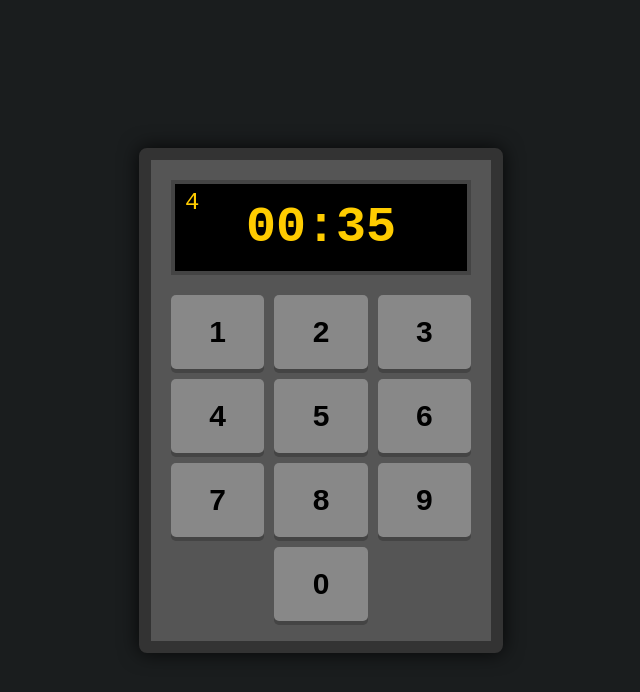
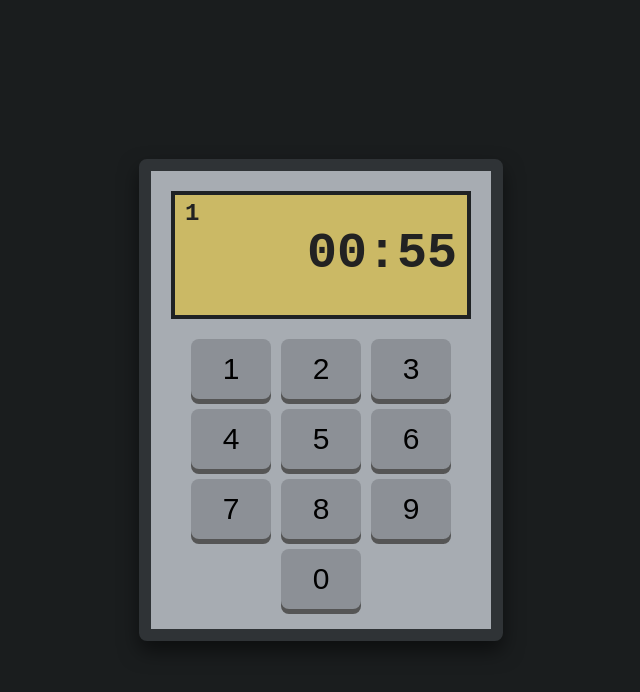
Before and after one commit to ocfamjam-byte/Pavlovbombalpha, a plain HTML site: page index.html in a window 1280 px wide. Shown: the whole page, without its empty margins (319-959 px from the left). Drawn offline with Linux system fonts and the light colour scheme.

Commit message:
Update index.html

```diff
--- a/index.html
+++ b/index.html
@@ -3,69 +3,77 @@
 <head>
     <meta name="viewport" content="width=device-width, initial-scale=1.0, maximum-scale=1.0, user-scalable=no">
     <style>
-        body { background-color: #1a1d1e; color: #fff; font-family: 'Courier New', monospace; text-align: center; display: flex; justify-content: center; align-items: center; height: 100vh; margin: 0; }
+        body { background-color: #1a1d1e; display: flex; justify-content: center; align-items: center; height: 100vh; margin: 0; font-family: 'Courier New', monospace; }
+        .module { background-color: #a7acb2; border: 12px solid #2f3336; padding: 20px; border-radius: 8px; width: 300px; box-shadow: 0 10px 20px rgba(0,0,0,0.5); }
 
-        .bomb-module { background-color: #555; border: 12px solid #333; border-radius: 8px; padding: 20px; width: 300px; box-shadow: 0 0 20px rgba(0,0,0,0.8); }
+        .screen { background-color: #cbb965; border: 4px solid #1f2224; height: 100px; position: relative; padding: 10px; color: #222; font-weight: bold; }
+        #timer { position: absolute; right: 10px; top: 30px; font-size: 50px; }
+        #target-digit { position: absolute; top: 5px; left: 10px; font-size: 24px; }
+        #typed-numbers { position: absolute; bottom: 5px; left: 10px; font-size: 24px; }
 
-        /* The Screen Layout */
-        .screen { background-color: #000; border: 4px solid #444; padding: 15px; margin-bottom: 20px; color: #ffcc00; font-family: 'Courier New', monospace; position: relative; }
-        #timer { font-size: 50px; font-weight: bold; }
-        #target-digit { position: absolute; top: 5px; left: 10px; font-size: 24px; color: #ffcc00; }
-
-        /* Keypad Styling */
-        .keypad { display: grid; grid-template-columns: repeat(3, 1fr); gap: 10px; }
-        .key { padding: 20px; font-size: 30px; font-weight: bold; background-color: #888; border: none; border-radius: 5px; box-shadow: 0 4px #444; color: #000; cursor: pointer; }
-        .key:active { background-color: #aaa; box-shadow: 0 2px #444; transform: translateY(2px); }
+        .keypad { display: grid; grid-template-columns: repeat(3, 80px); gap: 10px; justify-content: center; margin-top: 20px; }
+        .btn { font-size: 30px; background-color: #8c9096; border: none; border-radius: 8px; width: 80px; height: 60px; cursor: pointer;
+               box-shadow: 0 5px #555; transition: all 0.1s; }
+        .btn:active { box-shadow: 0 2px #555; transform: translateY(3px); }
     </style>
 </head>
 <body>
-    <div class="bomb-module">
+    <div class="module">
         <div class="screen">
-            <div id="target-digit">4</div>
-            <div id="timer">00:40</div>
+            <div id="target-digit">?</div>
+            <div id="timer">01:00</div>
+            <div id="typed-numbers"></div>
         </div>
-        <div class="keypad">
-            <button class="key" onclick="press(1)">1</button>
-            <button class="key" onclick="press(2)">2</button>
-            <button class="key" onclick="press(3)">3</button>
-            <button class="key" onclick="press(4)">4</button>
-            <button class="key" onclick="press(5)">5</button>
-            <button class="key" onclick="press(6)">6</button>
-            <button class="key" onclick="press(7)">7</button>
-            <button class="key" onclick="press(8)">8</button>
-            <button class="key" onclick="press(9)">9</button>
-            <button class="key" style="visibility:hidden"></button>
-            <button class="key" onclick="press(0)">0</button>
-            <button class="key" style="visibility:hidden"></button>
-        </div>
+        <div class="keypad" id="keypad"></div>
     </div>
 
     <script>
-        const sequence = [4, 1, 6, 8]; // Set your defusal sequence here
+        // Change these 8 numbers to your preferred sequence
+        const sequence = [1, 2, 3, 4, 5, 6, 7, 8];
         let currentStep = 0;
-        let time = 40;
+        let time = 60;
+        let timerPaused = false;
 
+        const targetDisplay = document.getElementById('target-digit');
+        const typedDisplay = document.getElementById('typed-numbers');
         const timerDisplay = document.getElementById('timer');
-        const targetDisplay = document.getElementById('target-digit');
+
+        targetDisplay.innerText = sequence[currentStep];
+
+        const keypad = document.getElementById('keypad');
+        [1,2,3,4,5,6,7,8,9, null, 0, null].forEach(num => {
+            if (num === null) { const spacer = document.createElement('div'); keypad.appendChild(spacer); }
+            else {
+                const btn = document.createElement('button');
+                btn.className = 'btn'; btn.innerText = num;
+                btn.onclick = () => press(num);
+                keypad.appendChild(btn);
+            }
+        });
 
         function press(num) {
+            if (timerPaused) return;
             if (num === sequence[currentStep]) {
+                typedDisplay.innerText += num;
                 currentStep++;
                 if (currentStep < sequence.length) {
                     targetDisplay.innerText = sequence[currentStep];
                 } else {
-                    document.body.innerHTML = "<h1>DEFUSED</h1>";
+                    targetDisplay.innerText = "OK";
+                    timerPaused = true;
                 }
             } else {
                 currentStep = 0;
+                typedDisplay.innerText = "";
                 targetDisplay.innerText = sequence[currentStep];
             }
         }
 
         setInterval(() => {
-            time--;
-            timerDisplay.innerText = "00:" + (time < 10 ? "0" : "") + time;
-            if (time <= 0) document.body.innerHTML = "<h1>BOOM!</h1>";
+            if (!timerPaused && time > 0) {
+                time--;
+                timerDisplay.innerText = "00:" + (time < 10 ? "0" : "") + time;
+            }
         }, 1000);
     </script>
 </body>
```
